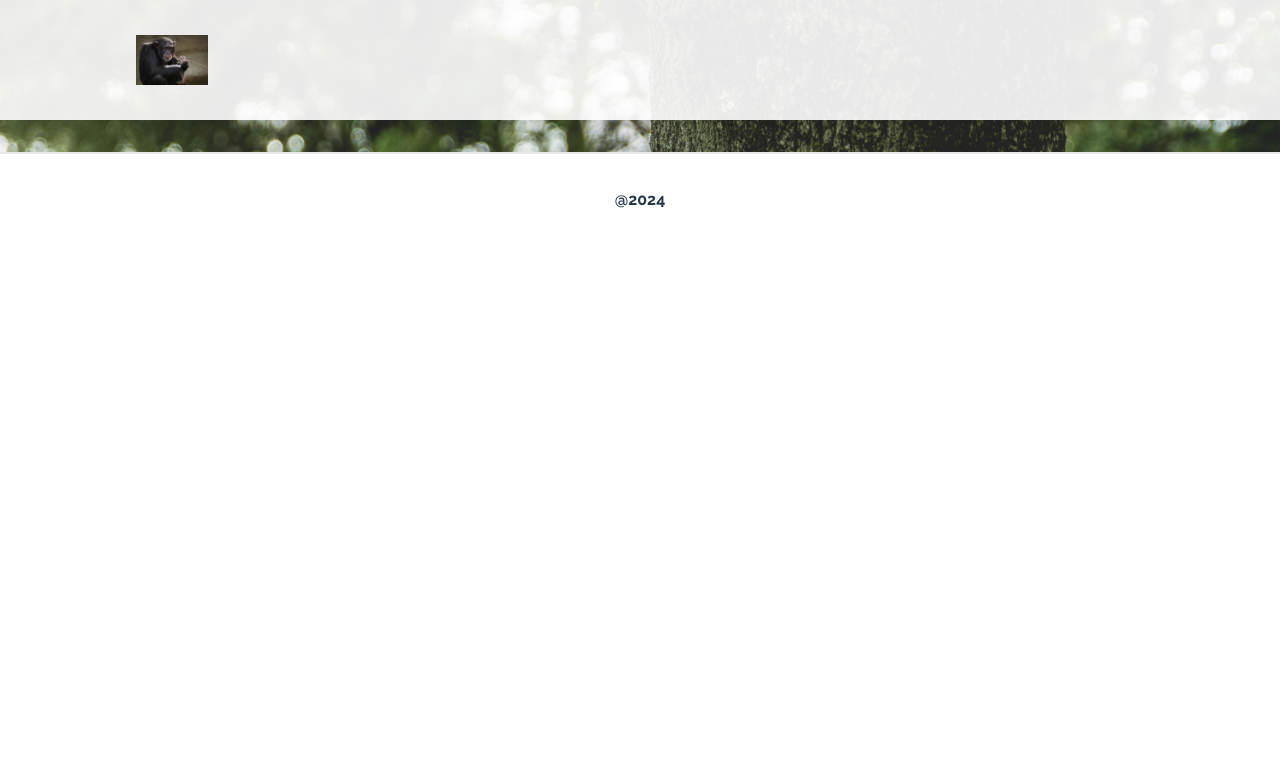
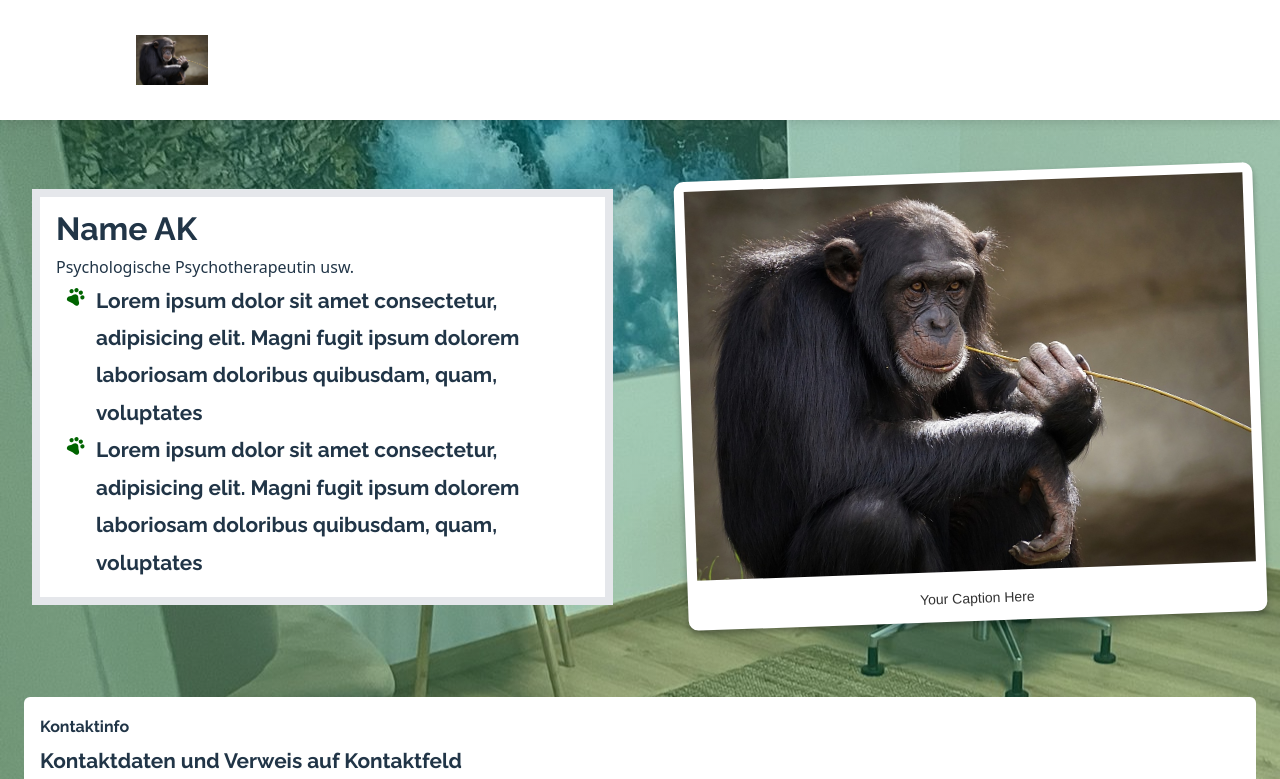
Before and after one commit to dscmari/ak-website, a React (Vite) app: page / in a window 1280 px wide. Shown: the top 779 px of the page. Built offline with nearby package versions, Linux system fonts and the light colour scheme.

Commit message:
design play around

```diff
--- a/src/App.tsx
+++ b/src/App.tsx
@@ -13,17 +13,15 @@ function App() {
   return (
     <>
       <Router>
-        <div className="bg-image">
         <Navbar />
           <Routes>
-            <Route path="/Home" element={<Home />} />
+            <Route path="/" element={<Home />} />
             <Route path="/Psychotherapie" element={<Psychotherapy />} />
             <Route path="/UeberMich" element={<AboutMe />} />
             <Route path="/Angebot" element={<Proposals />} />
             <Route path="/Krise" element={<Crisis />} />
             <Route path="/Kontakt" element={<Contact />} />
           </Routes>
-        </div>
         <Footer />
       </Router>
     </>
--- a/src/components/Contactform.tsx
+++ b/src/components/Contactform.tsx
@@ -33,20 +33,20 @@ export default function Contactform() {
     <form
       ref={form}
       onSubmit={sendEmail}
-      className="bg-secondary flex flex-col gap-4 p-4 md:w-1/2 mx-auto"
+      className="bg-white flex flex-col gap-4 p-4 md:w-1/2 mx-auto lg:text-xl rounded-md"
     >
     <h2>Kontaktformular</h2>
       <div className="flex flex-col">
         <label>Name</label>
-        <input type="text" name="user_name" placeholder="Name" className="p-2" />
+        <input type="text" name="user_name" placeholder="Name" className="p-2 border-2"/>
       </div>
       <div className="flex flex-col">
         <label>Email</label>
-        <input type="email" name="user_email" placeholder="Email" className="p-2"/>
+        <input type="email" name="user_email" placeholder="Email" className="p-2 border-2"/>
       </div>
       <div className="flex flex-col">
         <label>Message</label>
-        <textarea name="message" placeholder="Nachricht" className=""/>
+        <textarea name="message" placeholder="Nachricht" className="p-2 border-2"/>
       </div>
       <div>
         <input
--- a/src/components/Navbar.tsx
+++ b/src/components/Navbar.tsx
@@ -28,10 +28,10 @@ export default function Navbar() {
 
   if (burgermenu) {
     return (
-      <div className="nav-container">
+      <div className="bg-white nav-container">
         <nav>
           <div className="logo-burger-container">
-            <NavLink to="/ak-website">
+            <NavLink to="/Home">
               <div className="logo">
                 <img
                   src={monkeyImage}
@@ -53,7 +53,7 @@ export default function Navbar() {
             <span className="close-btn" onClick={toggleMenu}>
               &times;
             </span>
-            <NavLink to="/ak-website">Home</NavLink>
+            <NavLink to="/">Home</NavLink>
             <NavLink to="/Psychotherapie">Psychotherapie</NavLink>
             <NavLink to="/Angebot">Angebot</NavLink>
             <NavLink to="/UeberMich">Über Mich</NavLink>
@@ -66,8 +66,8 @@ export default function Navbar() {
   } else {
     return (
       <div className="nav-container">
-        <nav className={`bg-white ${scrollPosition > 0 ? 'no-padding md:opacity-100' : 'padding md:opacity-90 '}`}>
-          <NavLink to="/Home">
+        <nav className={`bg-white ${scrollPosition > 0 ? 'no-padding' : 'padding'}`}>
+          <NavLink to="/">
             <div className="logo hover:shadow-lg">
               <img
                 src={monkeyImage}
--- a/src/css/home.css
+++ b/src/css/home.css
@@ -9,4 +9,17 @@
   max-height: 500px;
   opacity: 1;
   cursor: pointer;
+
 }
+
+@media (min-width: 1024px) {
+  .home-container {
+    background: linear-gradient(0deg, rgba(0, 139, 96, 0.3), rgba(0, 139, 96, 0.3)), url('/src/assets/raum-test.jpeg');
+  }
+}
+@media (max-width: 1024px) {
+  .contact-info{
+    background: linear-gradient(0deg, rgba(0, 139, 96, 0.3), rgba(0, 139, 96, 0.3)), url('/src/assets/bg-baum.jpg');
+    background-size: cover;
+  }
+}
--- a/src/css/navigation.css
+++ b/src/css/navigation.css
@@ -7,7 +7,6 @@
 nav {
   position: relative;
   box-shadow: 0 0 11px rgba(33, 33, 33, 0.2);
-  background: white;
   transition-property: all;
   transition-timing-function: cubic-bezier(0.4, 0, 0.2, 1);
   transition-duration: 300ms;
--- /dev/null
+++ b/src/css/polaroid.css
@@ -0,0 +1,28 @@
+.polaroid {
+  padding: 10px;
+  background: white;
+  box-shadow: 0px 4px 6px rgba(0, 0, 0, 0.3);
+  border-radius: 10px;
+  text-align: center;
+  transform: rotate(-2deg);
+  margin: 20px 0 30px 0;
+  font-family: "Arial", sans-serif;
+}
+
+@media (min-width: 860px) {
+  .polaroid {
+    margin: 20px;
+  }
+}
+
+.polaroid img {
+  width: 100%;
+  height: auto;
+  border-bottom: 5px solid white;
+}
+
+.caption {
+  font-size: 14px;
+  color: #333;
+  margin-top: 10px;
+}
--- a/src/index.css
+++ b/src/index.css
@@ -30,6 +30,18 @@ h1 {
   line-height: 1.1;
 }
 
+h2 {
+  font-family: 'raleway';
+  font-size: 2em;
+  line-height: 1;
+}
+
+@media (min-width: 860px) {
+  p {
+    font-size: 1.3rem;
+  }
+}
+
 :root {
   font-family: 'raleway', sans-serif;
   line-height: 1.8;
@@ -45,6 +57,7 @@ h1 {
   -moz-osx-font-smoothing: grayscale;
 
   --primary-color: #006400; /* Waldgrün */
+  --primary-color-rgb: 0, 100, 0; /* RGB values of Waldgrün */
   --secondary-color: rgb(219 243 215);
 }
 
@@ -83,17 +96,17 @@ body {
   }
 }
 
-/* green graphic element */
+/* green paw */
 .text-container p {
   position: relative; /* Ensure the pseudo-element is positioned relative to the <p> tag */
-  padding-left: 20px; /* Add padding to make space for the green element */
+  padding-left: 40px; /* Add padding to make space for the green element */
 }
 
 .text-container p::before {
   content: "";
   position: absolute;
-  left: -5px;
-  top: 5px; /* Adjust based on the vertical alignment of the text */
+  left: 10px;
+  top: 4px; /* Adjust based on the vertical alignment of the text */
   width: 20px; /* Set the width of the SVG */
   height: 20px; /* Set the height of the SVG */
   background-image: url('./assets/paw.svg'); /* Reference the external SVG file */
@@ -101,12 +114,4 @@ body {
   transform: rotate(30deg);
 }
 
-/* background image in app.tsx */
-@media (min-width: 768px) {
-  .bg-image {
-    background-image: url("/src/assets/bg-baum.jpg");
-    background-size: 100% 100% ; /* Set specific dimensions */
-    background-attachment: fixed; /* Keeps the background fixed */
-    padding-bottom: 2rem;
-  }
-}
+/*  */
--- a/src/pages/Contact.tsx
+++ b/src/pages/Contact.tsx
@@ -2,10 +2,10 @@ import Contactform from "../components/Contactform";
 
 export default function Contact() {
   return (
-    <div>
-      <div>
+    <div className="m-4 lg:mx-8 mt-8 lg:mt-16 lg:flex gap-8">
+      <p className="rounded-md bg-white lg:bg-slate-200 lg:opacity-80 mb-8 lg:mb-0 p-4 lg:w-1/2 ">
         Lorem ipsum dolor, sit amet consectetur adipisicing elit. Blanditiis, cum autem aliquid perferendis similique totam, porro architecto quos dolore, labore fuga
-      </div>
+      </p>
       <Contactform/>
     </div>
   )
--- a/src/pages/Home.tsx
+++ b/src/pages/Home.tsx
@@ -2,6 +2,7 @@ import { useState } from "react";
 import "/src/css/home.css";
 import monkeyImage from "../assets/monkey.jpg";
 import keybordArrowDown from "../assets/keybord-arrow-down.svg";
+import "/src/css/polaroid.css";
 
 export default function Home() {
   const [openIndex, setOpenIndex] = useState<number | null>(null);
@@ -21,7 +22,7 @@ export default function Home() {
       title: "Sub-überschrift 3",
       content:
         " Lorem ipsum dolor sit amet consectetur adipisicing elit. Consectetur,nemo laudantium magnam in ex facilis repellendus, delectus eos at cumaborum animi quasi asperiores reiciendis voluptates necessitatibus.Harum, iusto perferendis?",
-    }
+    },
   ];
 
   const handleClick = (index: number) => {
@@ -29,8 +30,64 @@ export default function Home() {
   };
 
   return (
+    <div className="home-container">
+      <div className="flex flex-col lg:flex-row lg:flex-row-reverse lg:gap-8 items-center lg:pt-8">
+        <div className="polaroid lg:w-1/2">
+          <img src={monkeyImage} alt="Ann-Kathrin Kraus" />
+          <div className="caption">Your Caption Here</div>
+        </div>
+        <div className="text-container lg:w-1/2 mx-4 lg:ml-8 p-4 bg-white border-8">
+          <h2 className="pb-2">Name AK</h2>
+          <h3 className="font-sans">Psychologische Psychotherapeutin usw.</h3>
+          <p>
+            Lorem ipsum dolor sit amet consectetur, adipisicing elit. Magni
+            fugit ipsum dolorem laboriosam doloribus quibusdam, quam, voluptates
+          </p>
+          <p>
+            Lorem ipsum dolor sit amet consectetur, adipisicing elit. Magni
+            fugit ipsum dolorem laboriosam doloribus quibusdam, quam, voluptates
+          </p>
+        </div>
+      </div>
+
+      <div className="py-4 my-4 contact-info">
+        <div className="m-6 p-4 rounded-md bg-white">
+          <h3 className="">Kontaktinfo</h3>
+          <p>Kontaktdaten und Verweis auf Kontaktfeld</p>
+        </div>
+      </div>
+
+      {sections.map((section, index) => (
+        <div
+          key={index}
+          className="text-container bg-white m-4 lg:m-8 p-4 cursor-pointer border-8"
+          onClick={() => handleClick(index)}
+        >
+          <div className="flex justify-center md:justify-start items-center pl-4">
+            <h2 className="md:pl-10 text-xl font-semibold">{section.title}</h2>
+            <div className="mt-1">
+              <img
+                className={`w-12 h-12 transition-transform duration-500 ${
+                  openIndex === index ? "transform scale-y-[-1]" : ""
+                }`}
+                src={keybordArrowDown}
+                alt="Tastatur Pfeil nach unten"
+              />
+            </div>
+          </div>
+          <p
+            className={`paragraph md:ml-10 ${
+              openIndex === index ? "visible" : ""
+            }`}
+          >
+            {section.content}
+          </p>
+        </div>
+      ))}
+    </div>
+    /*
     <div className="md:pt-12">
-      <div className="md:grid grid-cols-2 md:m-8 md:mt-0 md:opacity-90">
+      <div className="md:grid grid-cols-2 md:m-8 md:mt-0">
         <div className="flex flex-col md:bg-secondary md:p-8">
           <img src={monkeyImage} alt="Ann-Kathrin Kraus" style={{height: '300px', width:'auto', objectFit: 'cover'}} />
           <p className="p-4 md:px-0">
@@ -55,7 +112,7 @@ export default function Home() {
         </div>
       </div>
       {sections.map((section, index) => (
-        <div key={index} className="text-container bg-secondary m-4 md:m-8 p-4 cursor-pointer md:opacity-90 hover:bg-white" onClick={() => handleClick(index)}>
+        <div key={index} className="text-container bg-secondary m-4 md:m-8 p-4 cursor-pointer hover:bg-white" onClick={() => handleClick(index)}>
           <div className="flex justify-center md:justify-start items-center pl-4">
             <h2 className="md:pl-10 text-xl font-semibold">{section.title}</h2>
             <div className="mt-1">
@@ -74,6 +131,6 @@ export default function Home() {
         </div>
       ))}
 
-    </div>
+    </div> */
   );
 }
```
Also changed, not shown: 1 other file (tests, documents, lock files or other folders).
